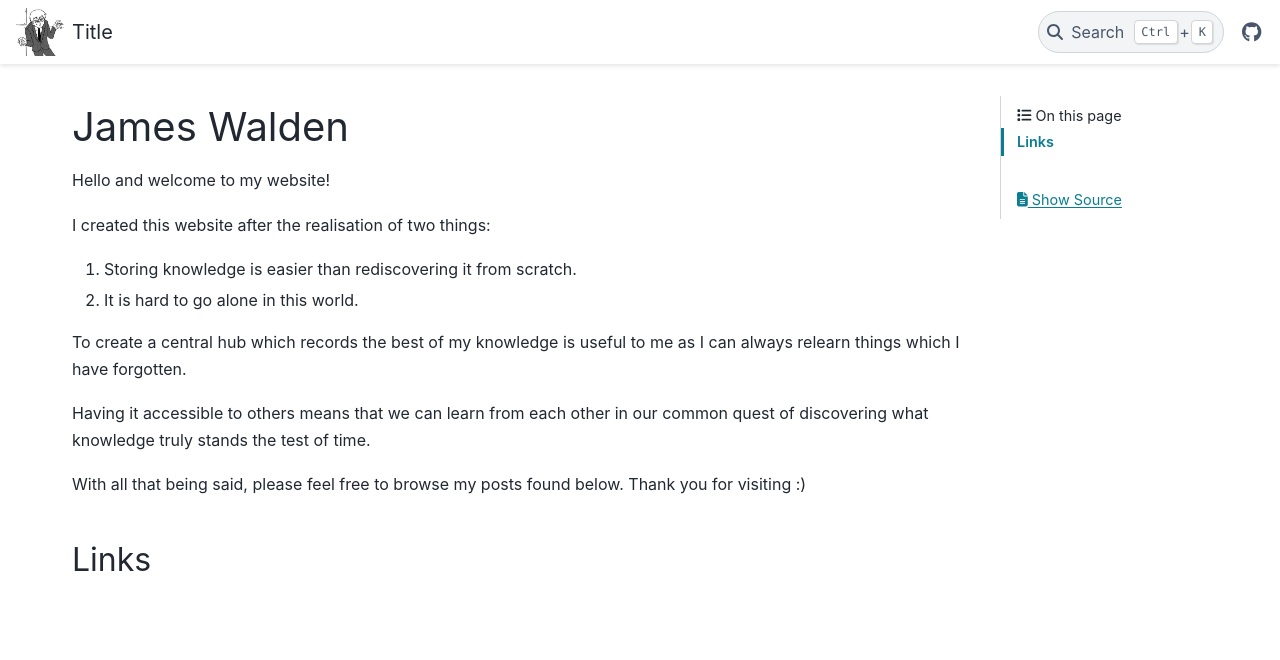
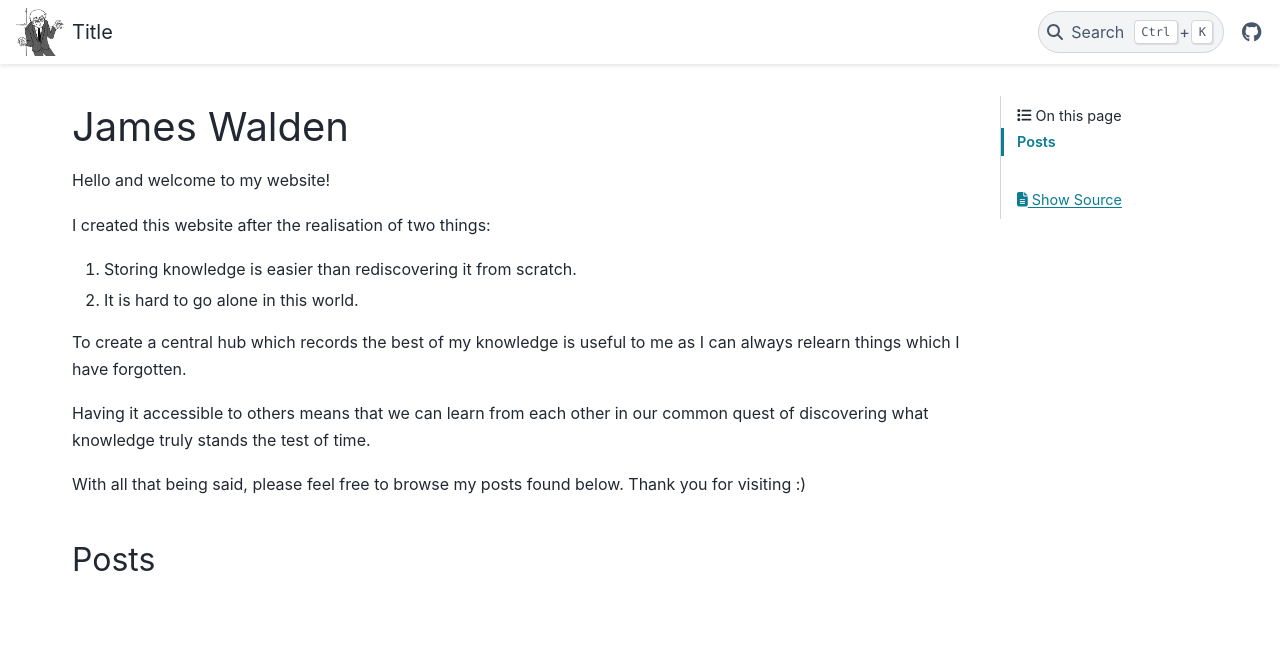
Before and after one commit to HammyPig/blog, a Sphinx documentation site: the page built from source/index.md, in a window 1280 px wide. Shown: the top 660 px of the page. Built offline with Sphinx 7.4.7 and the PyData theme 0.15.4, drawn with Linux system fonts in a browser that asks for light colours; pages that are not in the unit, such as notebooks, are missing from menus.

Commit message:
feat: rename links to posts in home page

```diff
--- a/source/index.md
+++ b/source/index.md
@@ -13,7 +13,7 @@ Having it accessible to others means that we can learn from each other in our co
 
 With all that being said, please feel free to browse my posts found below. Thank you for visiting :)
 
-## Links
+## Posts
 
 ::::{card-grid}
 ::::
```
